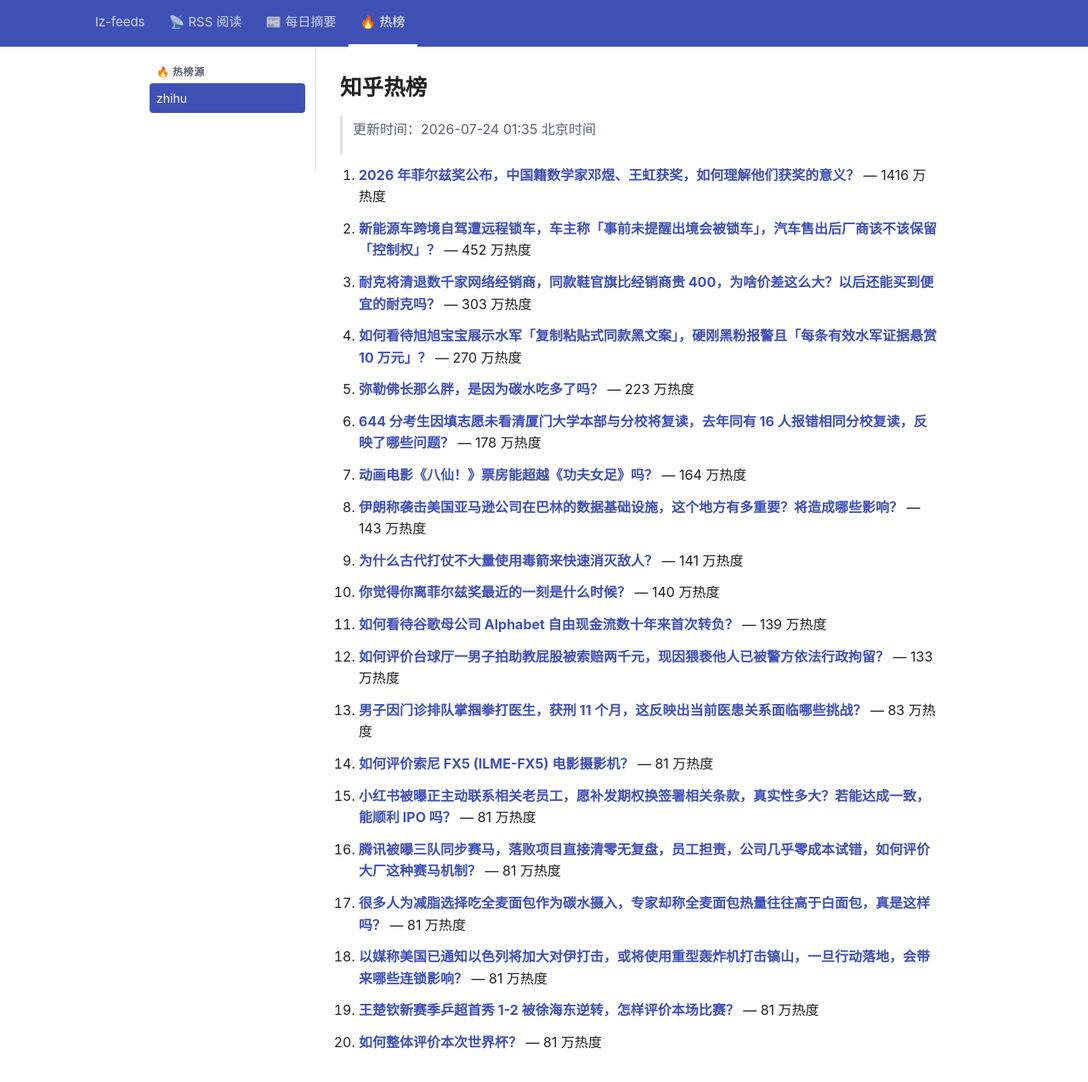
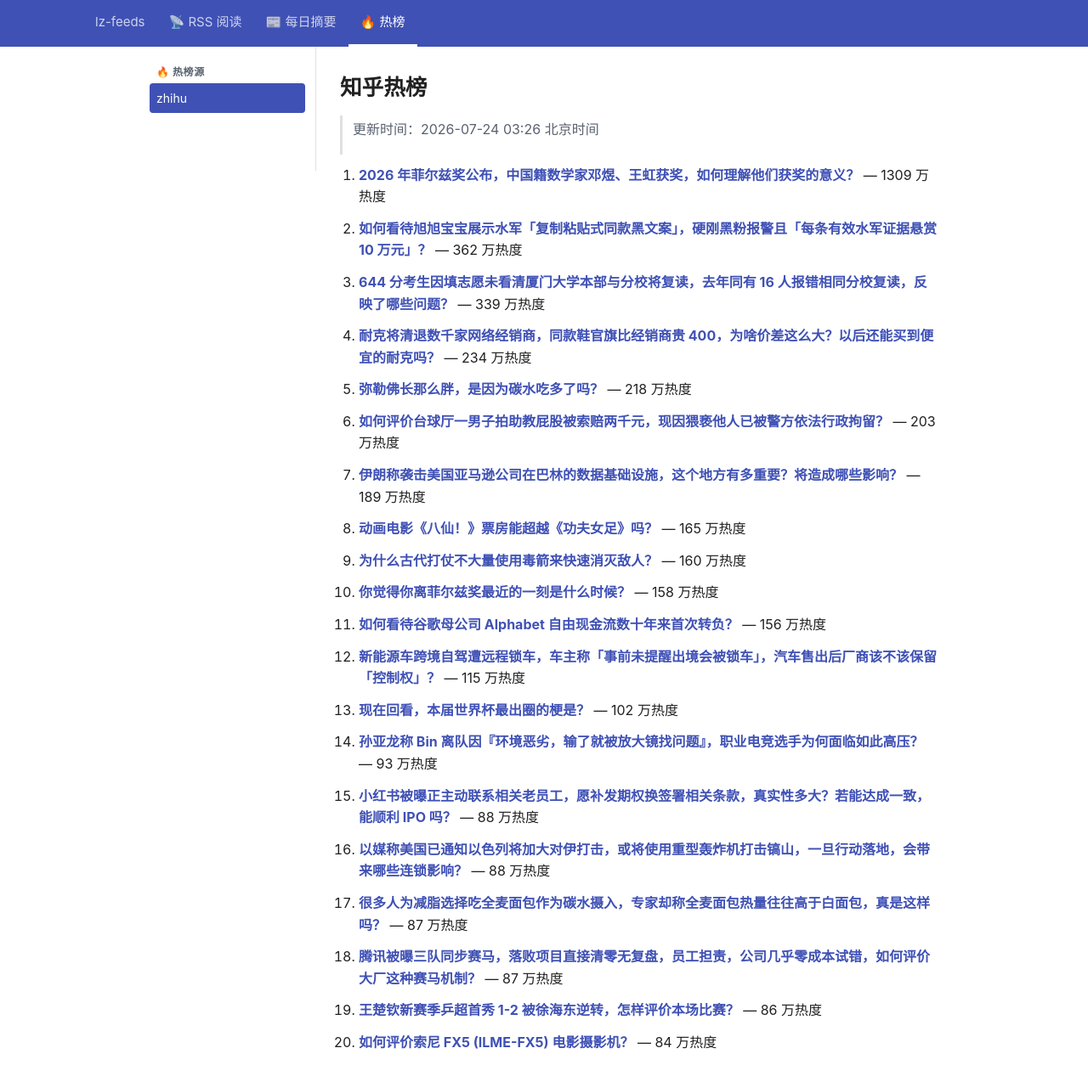
Before and after one commit to lizhang0101/lz-feeds, a Jekyll site: the page built from _hotlist/zhihu.md, in a window 1280 px wide and 1305 px high. Shown: the top 1274 px of the window at 85% size. Built offline with Jekyll 4.4.1, drawn with Linux system fonts in a browser that asks for light colours.

Commit message:
hotlist: 2026-07-23T19:26Z

```diff
--- a/_hotlist/zhihu.md
+++ b/_hotlist/zhihu.md
@@ -1,48 +1,48 @@
 ---
-updated: 2026-07-24 01:35 北京时间
+updated: 2026-07-24 03:26 北京时间
 count: 20
 ---
 
 # 知乎热榜
 
-> 更新时间：2026-07-24 01:35 北京时间
+> 更新时间：2026-07-24 03:26 北京时间
 
-1. **[2026 年菲尔兹奖公布，中国籍数学家邓煜、王虹获奖，如何理解他们获奖的意义？](https://www.zhihu.com/question/2061502500440465960)** — 1416 万热度
+1. **[2026 年菲尔兹奖公布，中国籍数学家邓煜、王虹获奖，如何理解他们获奖的意义？](https://www.zhihu.com/question/2061502500440465960)** — 1309 万热度
 
-2. **[新能源车跨境自驾遭远程锁车，车主称「事前未提醒出境会被锁车」，汽车售出后厂商该不该保留「控制权」？](https://www.zhihu.com/question/2063532260934907357)** — 452 万热度
+2. **[如何看待旭旭宝宝展示水军「复制粘贴式同款黑文案」，硬刚黑粉报警且「每条有效水军证据悬赏 10 万元」？](https://www.zhihu.com/question/2063520731019876318)** — 362 万热度
 
-3. **[耐克将清退数千家网络经销商，同款鞋官旗比经销商贵 400，为啥价差这么大？以后还能买到便宜的耐克吗？](https://www.zhihu.com/question/2063298622393771043)** — 303 万热度
+3. **[644 分考生因填志愿未看清厦门大学本部与分校将复读，去年同有 16 人报错相同分校复读，反映了哪些问题？](https://www.zhihu.com/question/2063656328619352666)** — 339 万热度
 
-4. **[如何看待旭旭宝宝展示水军「复制粘贴式同款黑文案」，硬刚黑粉报警且「每条有效水军证据悬赏 10 万元」？](https://www.zhihu.com/question/2063520731019876318)** — 270 万热度
+4. **[耐克将清退数千家网络经销商，同款鞋官旗比经销商贵 400，为啥价差这么大？以后还能买到便宜的耐克吗？](https://www.zhihu.com/question/2063298622393771043)** — 234 万热度
 
-5. **[弥勒佛长那么胖，是因为碳水吃多了吗？](https://www.zhihu.com/question/2046994974290491172)** — 223 万热度
+5. **[弥勒佛长那么胖，是因为碳水吃多了吗？](https://www.zhihu.com/question/2046994974290491172)** — 218 万热度
 
-6. **[644 分考生因填志愿未看清厦门大学本部与分校将复读，去年同有 16 人报错相同分校复读，反映了哪些问题？](https://www.zhihu.com/question/2063656328619352666)** — 178 万热度
+6. **[如何评价台球厅一男子拍助教屁股被索赔两千元，现因猥亵他人已被警方依法行政拘留？](https://www.zhihu.com/question/2063568881944359958)** — 203 万热度
 
-7. **[动画电影《八仙！》票房能超越《功夫女足》吗？](https://www.zhihu.com/question/2062105664369979647)** — 164 万热度
+7. **[伊朗称袭击美国亚马逊公司在巴林的数据基础设施，这个地方有多重要？将造成哪些影响？](https://www.zhihu.com/question/2063259853338972886)** — 189 万热度
 
-8. **[伊朗称袭击美国亚马逊公司在巴林的数据基础设施，这个地方有多重要？将造成哪些影响？](https://www.zhihu.com/question/2063259853338972886)** — 143 万热度
+8. **[动画电影《八仙！》票房能超越《功夫女足》吗？](https://www.zhihu.com/question/2062105664369979647)** — 165 万热度
 
-9. **[为什么古代打仗不大量使用毒箭来快速消灭敌人？](https://www.zhihu.com/question/2063203201608897319)** — 141 万热度
+9. **[为什么古代打仗不大量使用毒箭来快速消灭敌人？](https://www.zhihu.com/question/2063203201608897319)** — 160 万热度
 
-10. **[你觉得你离菲尔兹奖最近的一刻是什么时候？](https://www.zhihu.com/question/36093280)** — 140 万热度
+10. **[你觉得你离菲尔兹奖最近的一刻是什么时候？](https://www.zhihu.com/question/36093280)** — 158 万热度
 
-11. **[如何看待谷歌母公司 Alphabet 自由现金流数十年来首次转负？](https://www.zhihu.com/question/2063569251428819442)** — 139 万热度
+11. **[如何看待谷歌母公司 Alphabet 自由现金流数十年来首次转负？](https://www.zhihu.com/question/2063569251428819442)** — 156 万热度
 
-12. **[如何评价台球厅一男子拍助教屁股被索赔两千元，现因猥亵他人已被警方依法行政拘留？](https://www.zhihu.com/question/2063568881944359958)** — 133 万热度
+12. **[新能源车跨境自驾遭远程锁车，车主称「事前未提醒出境会被锁车」，汽车售出后厂商该不该保留「控制权」？](https://www.zhihu.com/question/2063532260934907357)** — 115 万热度
 
-13. **[男子因门诊排队掌掴拳打医生，获刑 11 个月，这反映出当前医患关系面临哪些挑战？](https://www.zhihu.com/question/2062565758266242024)** — 83 万热度
+13. **[现在回看，本届世界杯最出圈的梗是？](https://www.zhihu.com/question/2061075073474066248)** — 102 万热度
 
-14. **[如何评价索尼 FX5 (ILME-FX5) 电影摄影机？](https://www.zhihu.com/question/2063078233512456755)** — 81 万热度
+14. **[孙亚龙称 Bin 离队因『环境恶劣，输了就被放大镜找问题』，职业电竞选手为何面临如此高压？](https://www.zhihu.com/question/2063693222992417693)** — 93 万热度
 
-15. **[小红书被曝正主动联系相关老员工，愿补发期权换签署相关条款，真实性多大？若能达成一致，能顺利 IPO 吗？](https://www.zhihu.com/question/2063292318887539352)** — 81 万热度
+15. **[小红书被曝正主动联系相关老员工，愿补发期权换签署相关条款，真实性多大？若能达成一致，能顺利 IPO 吗？](https://www.zhihu.com/question/2063292318887539352)** — 88 万热度
 
-16. **[腾讯被曝三队同步赛马，落败项目直接清零无复盘，员工担责，公司几乎零成本试错，如何评价大厂这种赛马机制？](https://www.zhihu.com/question/2063648831908966811)** — 81 万热度
+16. **[以媒称美国已通知以色列将加大对伊打击，或将使用重型轰炸机打击镐山，一旦行动落地，会带来哪些连锁影响？](https://www.zhihu.com/question/2063579756159931133)** — 88 万热度
 
-17. **[很多人为减脂选择吃全麦面包作为碳水摄入，专家却称全麦面包热量往往高于白面包，真是这样吗？](https://www.zhihu.com/question/2033108095581120175)** — 81 万热度
+17. **[很多人为减脂选择吃全麦面包作为碳水摄入，专家却称全麦面包热量往往高于白面包，真是这样吗？](https://www.zhihu.com/question/2033108095581120175)** — 87 万热度
 
-18. **[以媒称美国已通知以色列将加大对伊打击，或将使用重型轰炸机打击镐山，一旦行动落地，会带来哪些连锁影响？](https://www.zhihu.com/question/2063579756159931133)** — 81 万热度
+18. **[腾讯被曝三队同步赛马，落败项目直接清零无复盘，员工担责，公司几乎零成本试错，如何评价大厂这种赛马机制？](https://www.zhihu.com/question/2063648831908966811)** — 87 万热度
 
-19. **[王楚钦新赛季乒超首秀 1-2 被徐海东逆转，怎样评价本场比赛？](https://www.zhihu.com/question/2063607588369818128)** — 81 万热度
+19. **[王楚钦新赛季乒超首秀 1-2 被徐海东逆转，怎样评价本场比赛？](https://www.zhihu.com/question/2063607588369818128)** — 86 万热度
 
-20. **[如何整体评价本次世界杯？](https://www.zhihu.com/question/2062643903791108655)** — 81 万热度
+20. **[如何评价索尼 FX5 (ILME-FX5) 电影摄影机？](https://www.zhihu.com/question/2063078233512456755)** — 84 万热度
```
